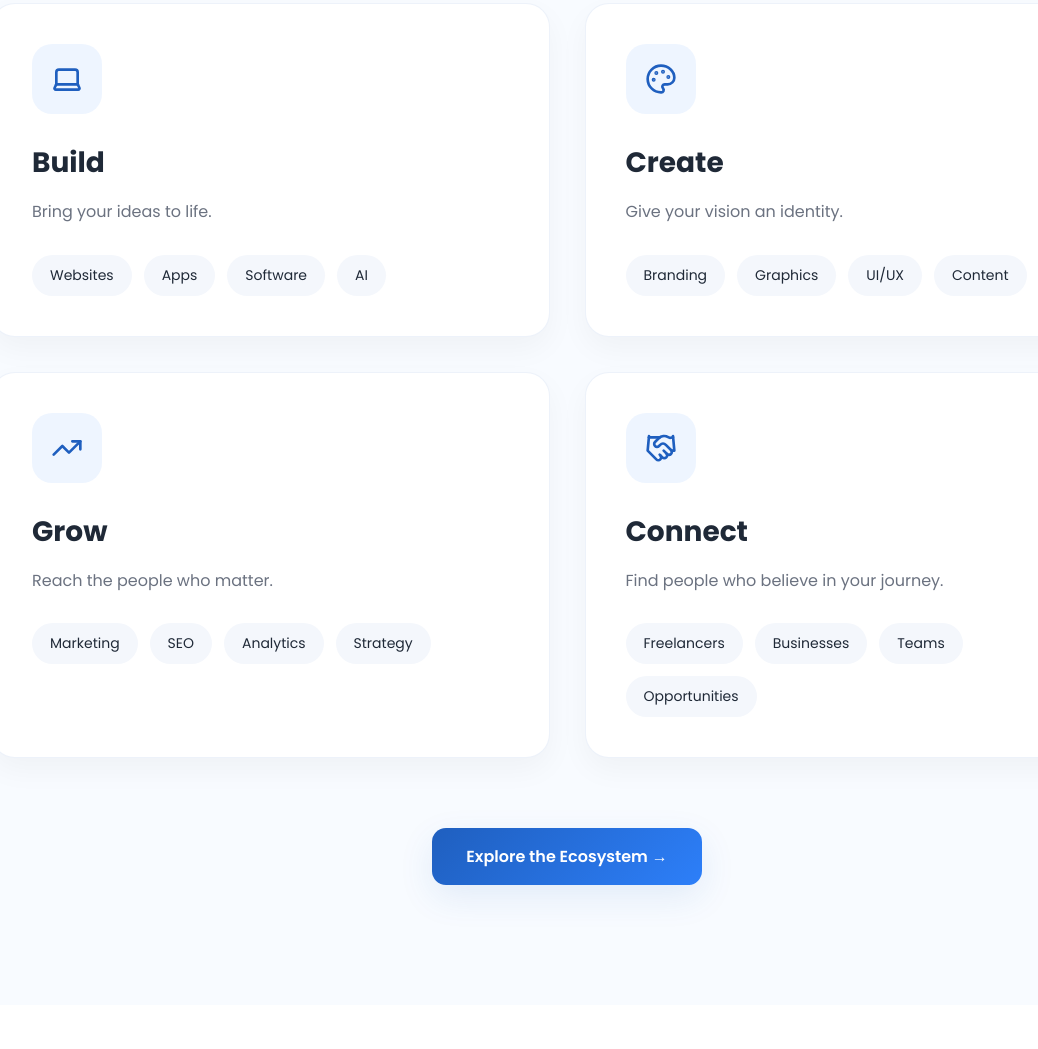
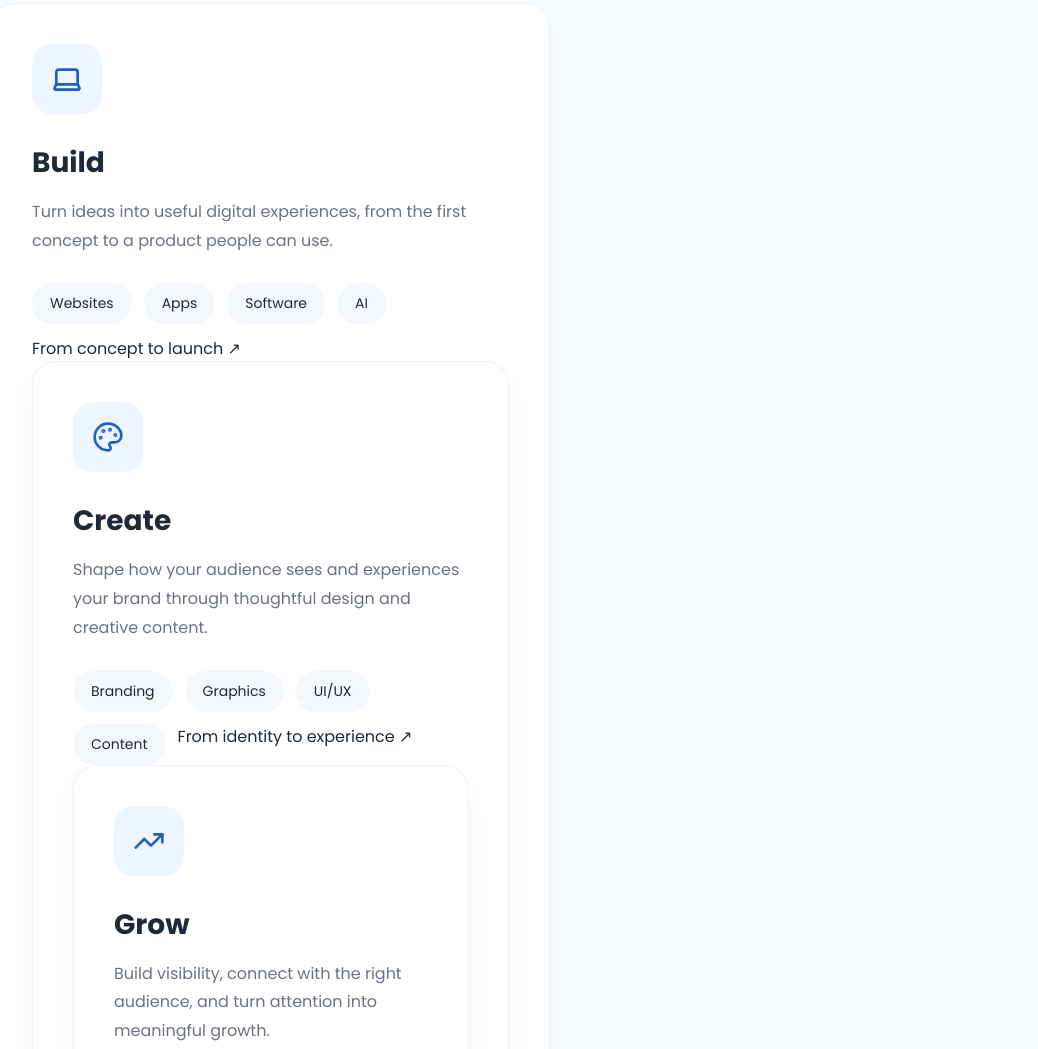
Before and after one commit to ManasviSharma2505/Verilancer, a plain HTML site: page index.html in a window 1280 px wide. Shown: the part 1390-2439 px from the top of the page, without its empty margins (73-1111 px from the left). Drawn offline with nearby package versions, Linux system fonts and the light colour scheme.

Commit message:
Enrich Discover Possibilities card content

```diff
--- a/index.html
+++ b/index.html
@@ -163,7 +163,7 @@
                 <h3>Build</h3>
 
                 <p>
-                    Bring your ideas to life.
+                    Turn ideas into useful digital experiences, from the first concept to a product people can use.
                 </p>
 
                 <div class="chip-container">
@@ -176,7 +176,7 @@
 
                     <span class="chip">AI</span>
 
-                </div>
+                <div class="eco-card-note">From concept to launch <span>↗</span></div>
 
             </div>
 
@@ -193,7 +193,7 @@
                 <h3>Create</h3>
 
                 <p>
-                    Give your vision an identity.
+                    Shape how your audience sees and experiences your brand through thoughtful design and creative content.
                 </p>
 
                 <div class="chip-container">
@@ -206,7 +206,7 @@
 
                     <span class="chip">Content</span>
 
-                </div>
+                <div class="eco-card-note">From identity to experience <span>↗</span></div>
 
             </div>
 
@@ -223,7 +223,7 @@
                 <h3>Grow</h3>
 
                 <p>
-                    Reach the people who matter.
+                    Build visibility, connect with the right audience, and turn attention into meaningful growth.
                 </p>
 
                 <div class="chip-container">
@@ -236,7 +236,7 @@
 
                     <span class="chip">Strategy</span>
 
-                </div>
+                <div class="eco-card-note">From visibility to momentum <span>↗</span></div>
 
             </div>
 
@@ -253,7 +253,7 @@
                 <h3>Connect</h3>
 
                 <p>
-                    Find people who believe in your journey.
+                    Meet skilled professionals and businesses ready to collaborate, contribute, and move ideas forward.
                 </p>
 
                 <div class="chip-container">
@@ -266,7 +266,7 @@
 
                     <span class="chip">Opportunities</span>
 
-                </div>
+                <div class="eco-card-note">From introductions to collaboration <span>↗</span></div>
 
             </div>
 
```
